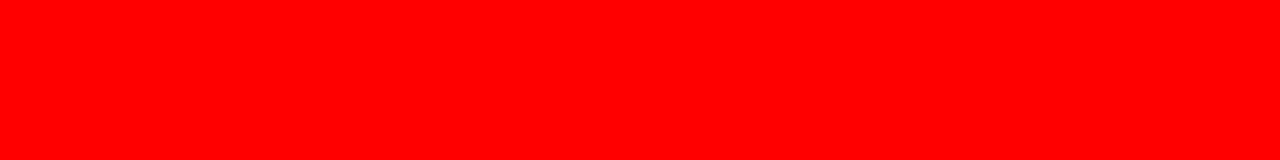
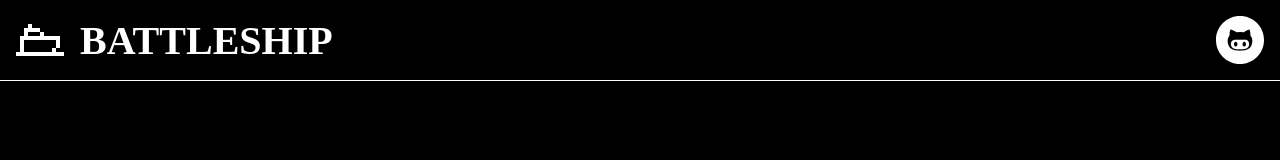
Before and after one commit to ac-gh-19/battleship, a website built with webpack: page src/template.html in a window 1280 px wide. Built offline with nearby package versions, Linux system fonts and the light colour scheme.

Commit message:
Create frontpage header

```diff
--- a/src/index.js
+++ b/src/index.js
@@ -1,4 +1,4 @@
-import "./styles.css";
+import "../src/styles/styles.css";
 
 let num = 2;
 console.log(num);
--- a/src/styles.css
+++ /dev/null
@@ -1,3 +0,0 @@
-body {
-  background: red;
-}
--- /dev/null
+++ b/src/styles/styles.css
@@ -0,0 +1,37 @@
+* {
+  margin: 0;
+  padding: 0;
+  box-sizing: border-box;
+  color: white;
+}
+
+img {
+  display: block;
+}
+
+body {
+  background: black;
+}
+
+.header {
+  display: flex;
+  align-items: center;
+  gap: 1rem;
+  font-size: 2.5rem;
+  border-bottom: 1px solid white;
+  padding: 1rem;
+}
+
+.headerIcon {
+  width: 3rem;
+}
+
+.githubIcon {
+  position: absolute;
+  right: 1rem;
+  transition: transform 0.45s;
+}
+
+.githubIcon:hover {
+  transform: scale(1.15) rotate(1turn);
+}
--- a/src/template.html
+++ b/src/template.html
@@ -3,7 +3,21 @@
   <head>
     <meta charset="UTF-8" />
     <meta name="viewport" content="width=device-width, initial-scale=1.0" />
-    <title>Document</title>
+    <title>Battleship</title>
   </head>
-  <body></body>
+  <body>
+    <header>
+      <h1 class="header">
+        <img src="./assets/headerShip1.svg" class="headerIcon" />
+        BATTLESHIP
+        <a class="githubIcon" href="https://github.com/ac-gh-19">
+          <img
+            src="./assets/githubIcon.svg"
+            class="headerIcon"
+            alt="Github Icon"
+          />
+        </a>
+      </h1>
+    </header>
+  </body>
 </html>
```
Also changed, not shown: src/assets/githubIcon.svg (added), src/assets/headerShip1.svg (added).
